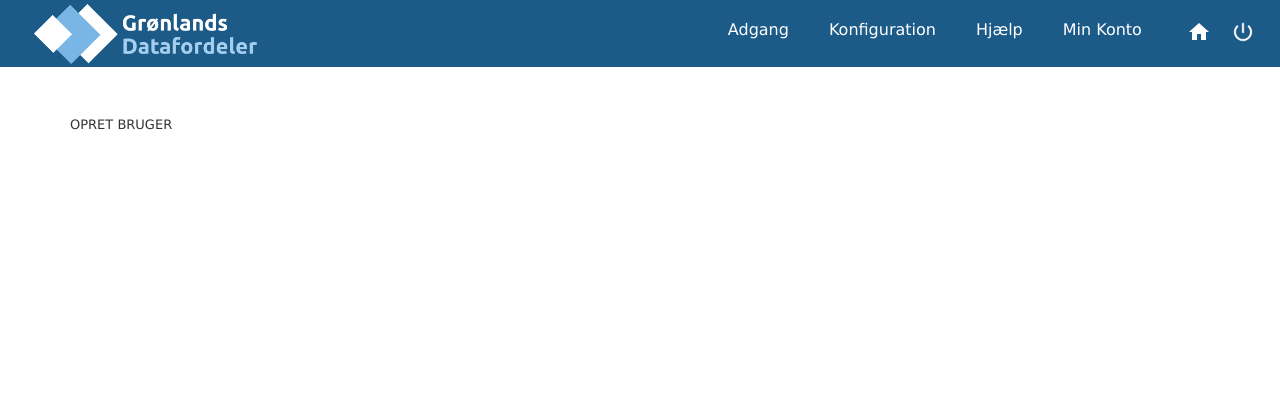
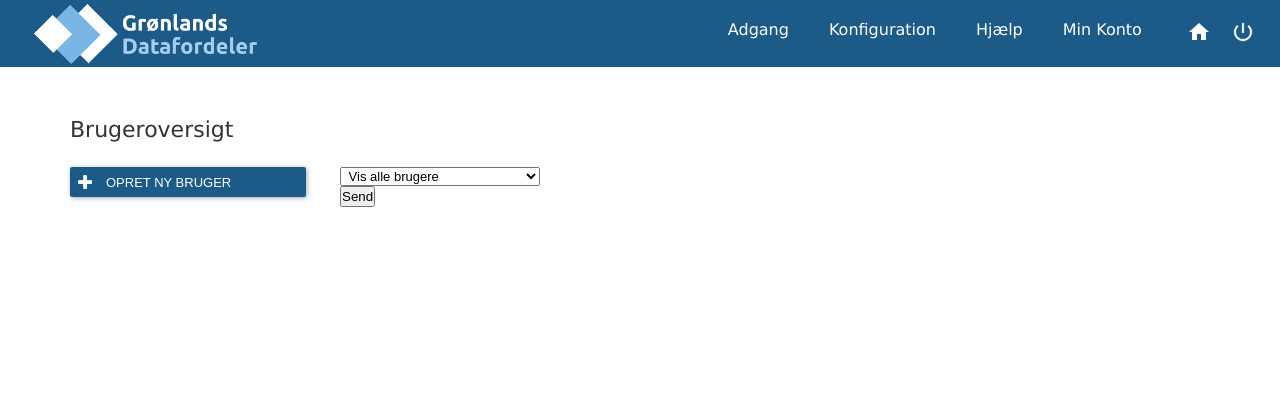
Before and after one commit to magenta-aps/datafordeler-admin, a Django app: page /user/ in a window 1280 px wide. Shown: the top 420 px of the page. Run offline with Django 3.2, Linux system fonts and the light colour scheme; parts of the project's set-up code (start-up, migrations or seed data) failed here and were passed over.

Commit message:
Initial changes for user list

```diff
--- a/django/dafousers/templates/dafousers/passworduser-list.html
+++ b/django/dafousers/templates/dafousers/passworduser-list.html
@@ -2,20 +2,46 @@
 {% load staticfiles %}
 
 {% block title %}
-    Brugerliste
+    Brugeroversigt
 {% endblock %}
 
 {% block content %}
 
-{% for passworduser in object_list %}
 
-<div>
-    <a href="{% url 'dafousers:passworduser-details' passworduser.id %}">{{passworduser}}</a>
-</div>
+    <div class="row">
+        <div class="title">
+            <p>Brugeroversigt</p>
+        </div>
+    </div>
 
-{% endfor %}
+    <div class="table-filter">
+
+        <a href="{% url 'dafousers:passworduser-add' %}">
+            <button class="row_field button button-add plus">OPRET NY BRUGER</button>
+        </a>
+        <select style="width: 200px">
+            <option selected="" value=" Vis alle brugere">&nbsp;Vis alle brugere</option>
+            <option value=" Vis aktive brugere">&nbsp;Vis aktive brugere</option>
+            <option value=" Vis blokerede brugere">&nbsp;Vis blokerede brugere</option>
+            <option value=" Vis deaktiverede brugere">&nbsp;Vis deaktiverede brugere</option>
+        </select>
+    </div>
 
 
-<a href="{% url 'dafousers:passworduser-add' %}">OPRET BRUGER</a>
+
+    <div class="table-responsive">
+        <table class="table table-striped">
+            <form action="{{ action }}" method="post">
+                {% csrf_token %}
+                {% for user in object_list %}
+                    <tr>
+                        <td><input class="checkbox" name="user_id" type="checkbox" id="checkbox_{{ user.id }}"value="{{ user.id }}"></td>
+                        <td class="txtdata"><a href="{% url 'dafousers:passworduser-details' user.id %}">{{ user.givenname }} {{ user.lastname }}</a></td>
+                    </tr>
+                {% endfor %}
+                <input id="send_selected" type="submit" value="Send" />
+            </form>
+        </table>
+    </div>
 
 {% endblock %}
--- a/django/dafousers/views.py
+++ b/django/dafousers/views.py
@@ -53,6 +53,11 @@ class PasswordUserList(ListView):
     template_name = 'dafousers/passworduser-list.html'
     model = PasswordUser
 
+    def post(self, request, *args, **kwargs):
+        ids = request.POST.getlist('user_id')
+        PasswordUser.objects.filter(id__in=ids).delete()
+        return HttpResponseRedirect(reverse('dafousers:passworduser-list'))
+
 class PasswordUserDetails(DetailView):
     template_name = 'dafousers/passworduser-details.html'
     model = PasswordUser
```
